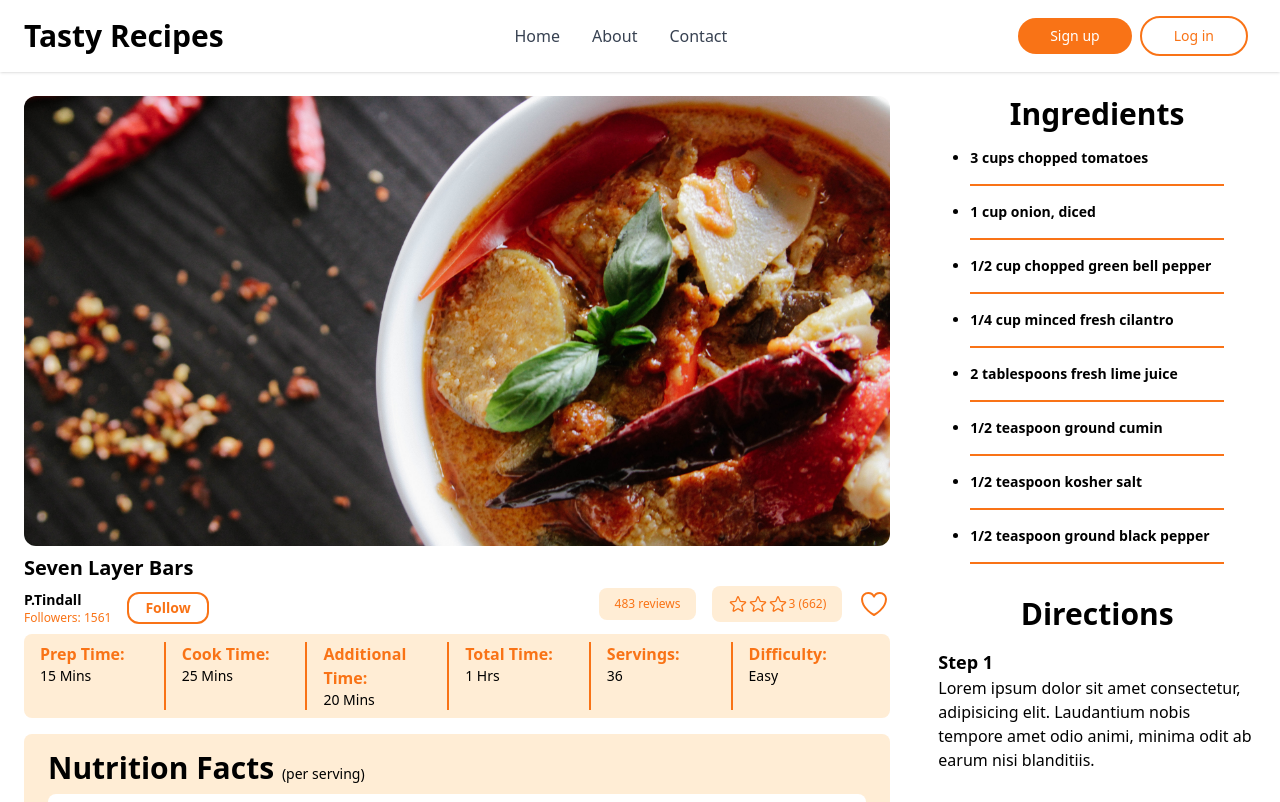
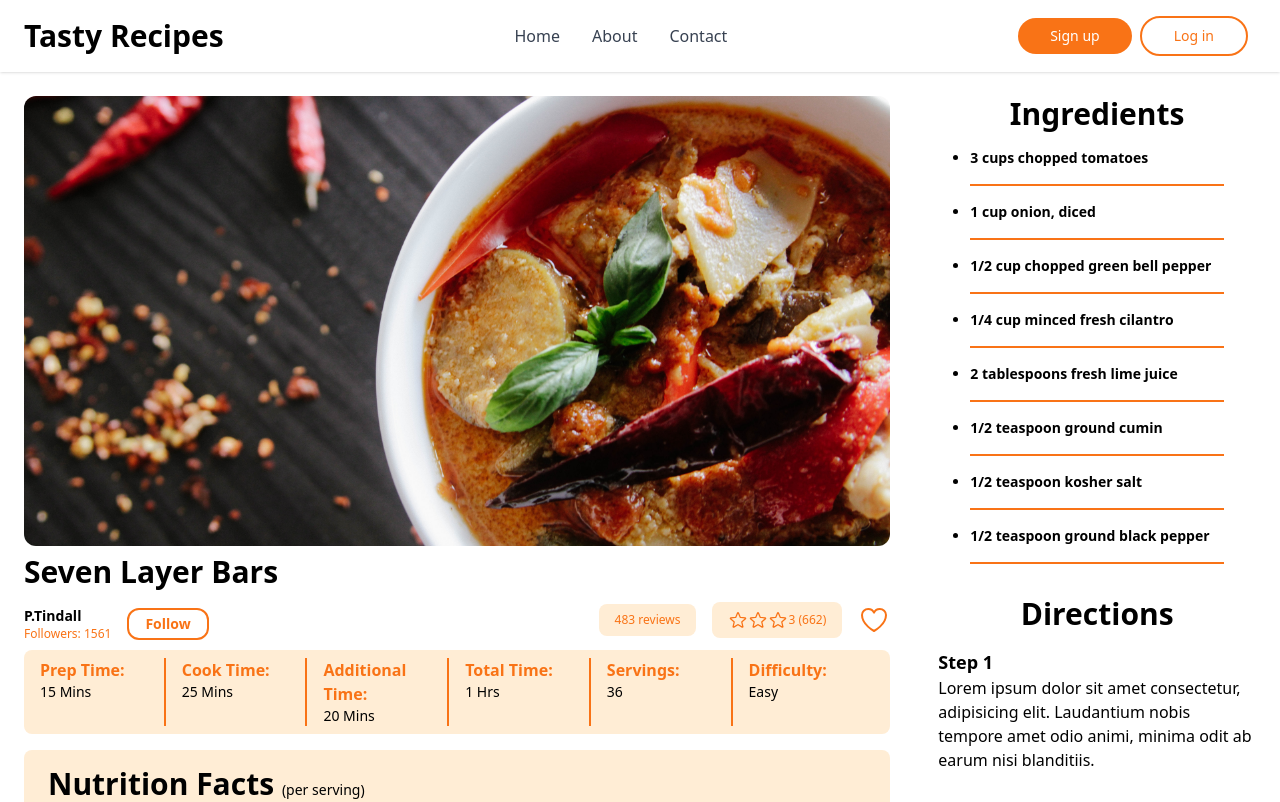
Before and after one commit to Jon-Felipe/Tasty-React, a React (Vite) app: page /recipe/1 in a window 1280 px wide. Shown: the top 802 px of the page. Built offline with nearby package versions, Linux system fonts and the light colour scheme.

Commit message:
heading 1 styling

```diff
--- a/src/components/UI/Heading1.tsx
+++ b/src/components/UI/Heading1.tsx
@@ -1,9 +1,11 @@
 import React from 'react';
 
-type Props = {};
+type Props = {
+  text: string | undefined;
+};
 
-const Heading1 = (props: Props) => {
-  return <div>Heading1</div>;
+const Heading1 = ({ text }: Props) => {
+  return <h1 className='text-2xl md:text-3xl font-bold'>{text}</h1>;
 };
 
 export default Heading1;
--- a/src/pages/SingleRecipe.tsx
+++ b/src/pages/SingleRecipe.tsx
@@ -11,6 +11,7 @@ import Tips from '../components/Recipe/Tips';
 import Ingredients from '../components/Recipe/Ingredients';
 import Directions from '../components/Recipe/Directions';
 import RecipeCard from '../components/Recipe/RecipeCard';
+import Heading1 from '../components/UI/Heading1';
 
 // extras
 import { recipes } from '../utils/constants';
@@ -35,7 +36,9 @@ const SingleRecipe = () => {
             className='w-full h-[450px] rounded-xl object-cover'
           />
         </div>
-        <h1 className='text-xl font-bold mt-2'>{recipe?.text}</h1>
+        <div className='my-2'>
+          <Heading1 text={recipe?.text} />
+        </div>
         <div className='flex flex-col md:flex-row-reverse md:items-center md:justify-between'>
           <section className={`${flexRow} justify-between md:gap-2 lg:gap-4`}>
             <RecipeCard>
```
